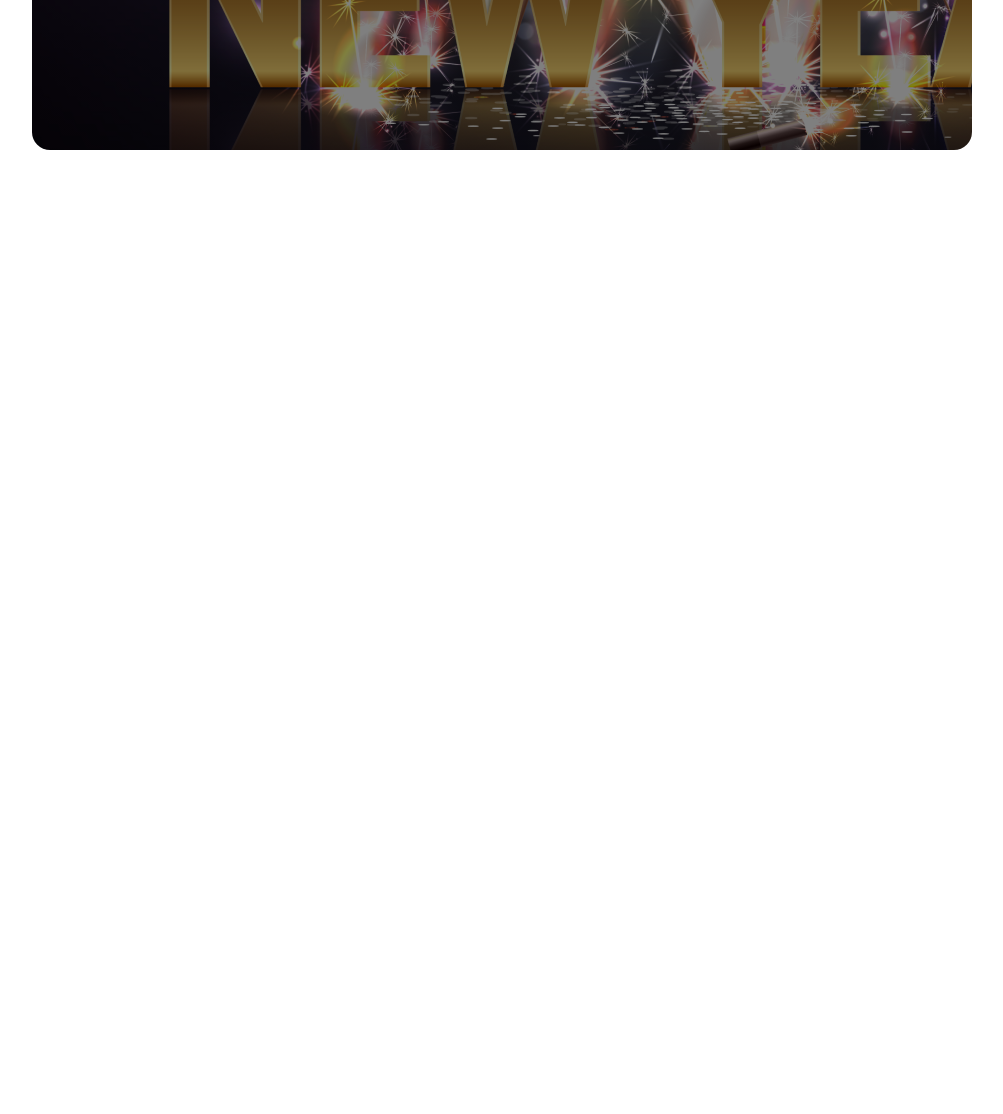
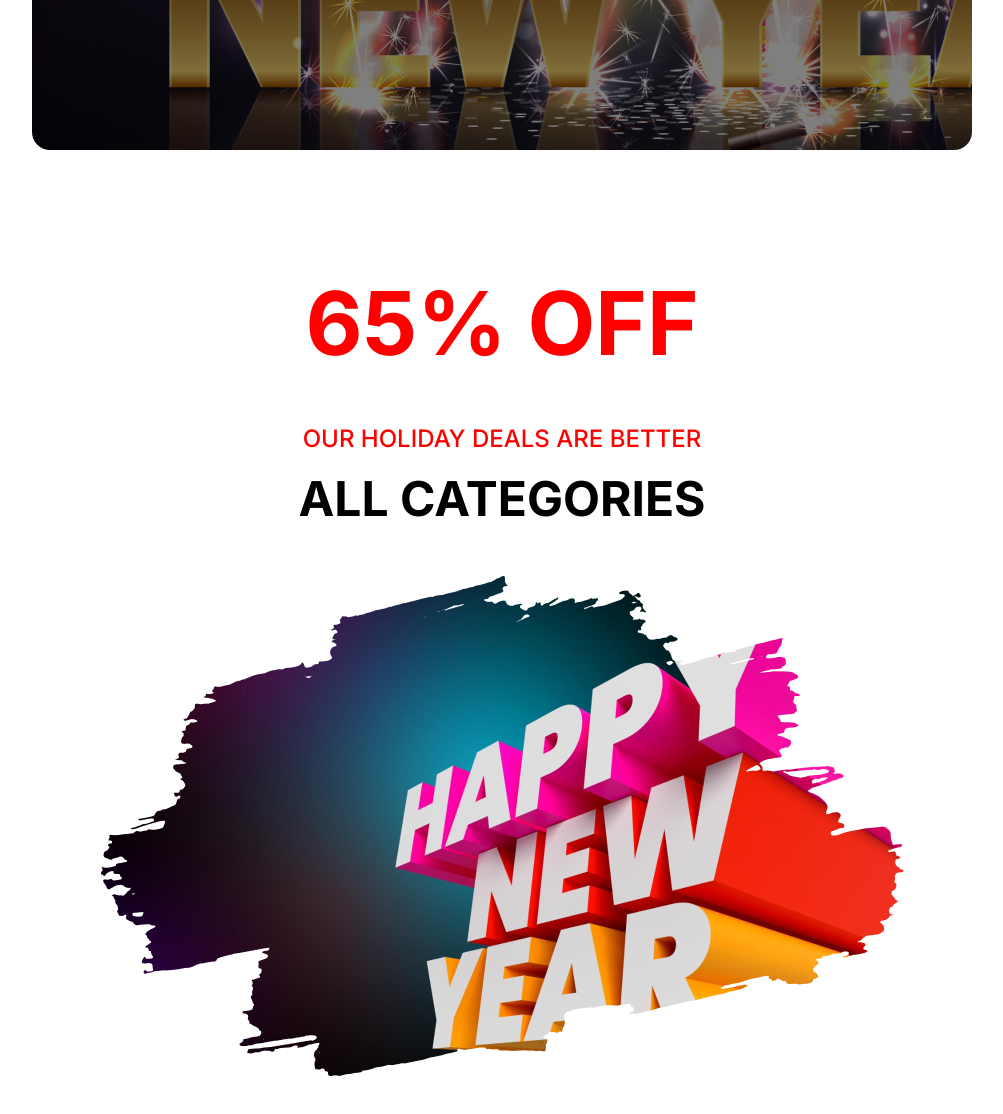
Before and after one commit to nurislam243/new-year-offer, a plain HTML site: page index.html in a window 1280 px wide. Shown: the part 500-1614 px from the top of the page, without its empty margins (138-1141 px from the left). Before the commit the page ends 800 px from the top, so only its background shows below. Drawn offline with Linux system fonts and the light colour scheme; a web font is replaced by a local one.

Commit message:
added section-1

```diff
--- a/index.html
+++ b/index.html
@@ -14,8 +14,33 @@
     </div>
 
   </header>
-  <main>
+  <main class="main">
+    <div id="section-1">
+      <h1 class="discount">65% OFF</h1>
+      <div class="section1-content">
+        <h3>OUR HOLIDAY DEALS ARE BETTER</h3>
+        <h1>ALL CATEGORIES</h1>
+        <img src="images/New Year Photo.png" alt="New Year Image">
+      </div>
+    </div>
+    <div id="section-2">
 
+    </div>
+    <div id="section-3">
+
+    </div>
+    <div id="section-4">
+
+    </div>
+    <div id="section-5">
+
+    </div>
+    <div id="section-6">
+
+    </div>
+    <div id="section-7">
+
+    </div>
   </main>
   <footer>
 
--- a/styles/style.css
+++ b/styles/style.css
@@ -45,3 +45,39 @@ header{
   font-size: 32px;
   margin-bottom: 16px;
 }
+
+/** Main section style starts here **/
+
+/* section-1 styles */
+
+#section-1{
+  margin: 120px 399px;
+  font-family: 'inter', sans-serif;
+
+}
+.discount{
+  font-weight: bold;
+  text-align: center;
+  font-size: 88px;
+  color: #FF0000;
+
+}
+.section1-content{
+  display: flex;
+  justify-content: center;
+  align-items: center;
+  flex-direction: column;
+}
+.section1-content h3{
+  margin-top: 48px;
+  font-size: 24px;
+  font-weight: 500;
+  color: #FF0000;
+
+}
+.section1-content h1{
+  font-weight: bold;
+  font-size: 48px;
+  margin-top: 16px;
+  margin-bottom: 48px;
+}
```
